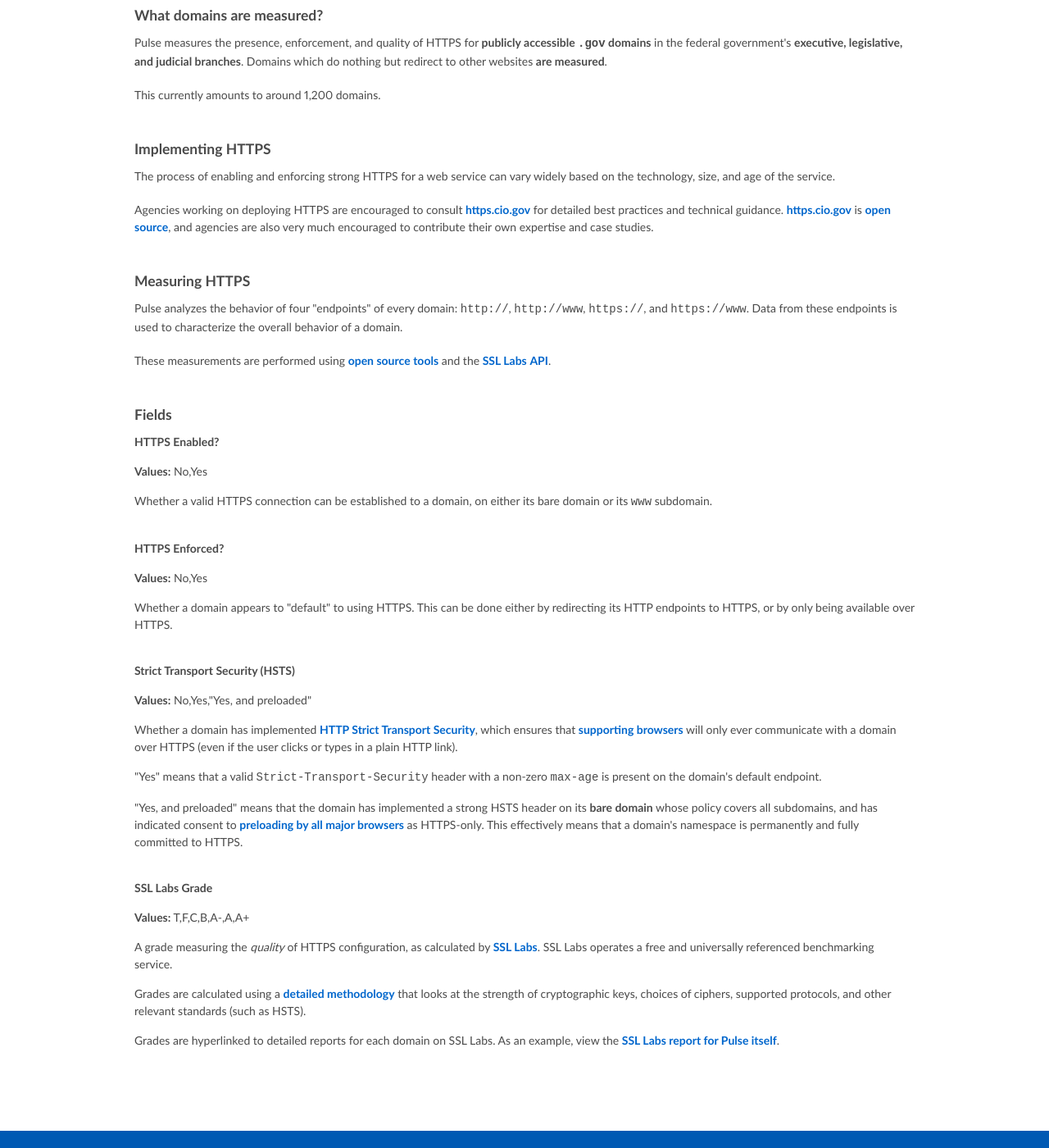
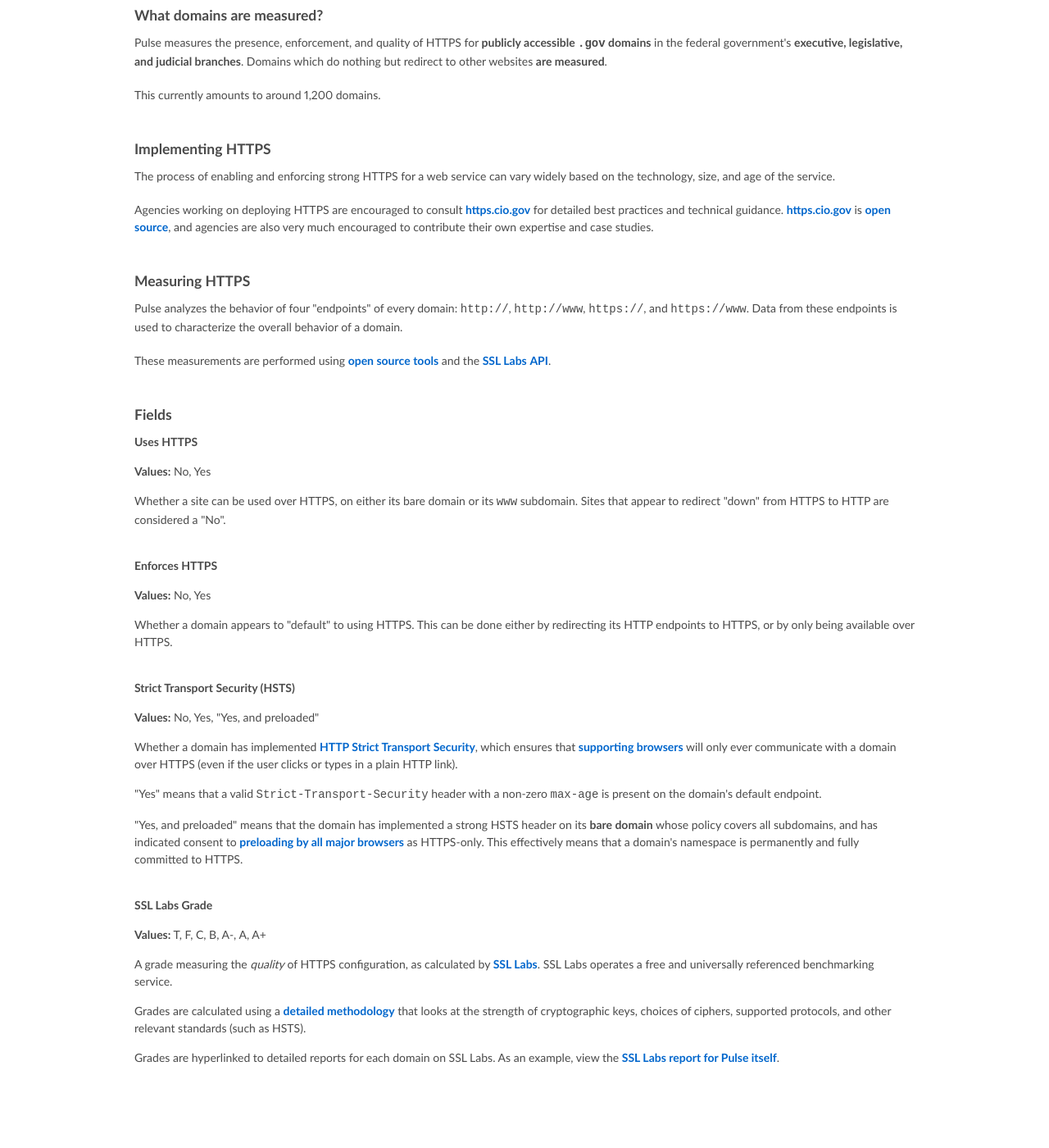
Before and after one commit to 18F/pulse, a Jekyll site: the page built from pages/https/guide.html, in a window 1280 px wide and 1400 px high, scrolled down 658 px. Shown: the whole window at 82% size. Built offline with Jekyll 4.4.1, drawn with Linux system fonts in a browser that asks for light colours; Markdown is read by kramdown in place of the engine named in the settings; before the commit the page ends 2037 px from its top, so only the background shows below that.

Commit message:
revamp guidance language on HTTPS column to sync with changes

```diff
--- a/pages/https/guide.html
+++ b/pages/https/guide.html
@@ -69,20 +69,20 @@ description: "How federal government domains are doing at deploying HTTPS."
         <h3>Fields</h3>
 
         <ul>
-          <li><strong>HTTPS Enabled?</strong></li>
-          <li><strong>Values:</strong> No,Yes</li>
-          <li>Whether a valid HTTPS connection can be established to a domain, on either its bare domain or its <code>www</code> subdomain.</li>
+          <li><strong>Uses HTTPS</strong></li>
+          <li><strong>Values:</strong> No, Yes</li>
+          <li>Whether a site can be used over HTTPS, on either its bare domain or its <code>www</code> subdomain. Sites that appear to redirect "down" from HTTPS to HTTP are considered a "No".</li>
         </ul>
 
         <ul>
-          <li><strong>HTTPS Enforced?</strong></li>
-          <li><strong>Values:</strong> No,Yes</li>
+          <li><strong>Enforces HTTPS</strong></li>
+          <li><strong>Values:</strong> No, Yes</li>
           <li>Whether a domain appears to "default" to using HTTPS. This can be done either by redirecting its HTTP endpoints to HTTPS, or by only being available over HTTPS.</li>
         </ul>
 
         <ul>
           <li><strong>Strict Transport Security (HSTS)</strong></li>
-          <li><strong>Values:</strong> No,Yes,"Yes, and preloaded"</li>
+          <li><strong>Values:</strong> No, Yes, "Yes, and preloaded"</li>
           <li>Whether a domain has implemented <a href="https://https.cio.gov/hsts/">HTTP Strict Transport Security</a>, which ensures that <a href="http://caniuse.com/#search=hsts">supporting browsers</a> will only ever communicate with a domain over HTTPS (even if the user clicks or types in a plain HTTP link).</li>
           <li>"Yes" means that a valid <code>Strict-Transport-Security</code> header with a non-zero <code>max-age</code> is present on the domain's default endpoint.</li>
           <li>"Yes, and preloaded" means that the domain has implemented a strong HSTS header on its <strong>bare domain</strong> whose policy covers all subdomains, and has indicated consent to <a href="https://hstspreload.appspot.com">preloading by all major browsers</a> as HTTPS-only. This effectively means that a domain's namespace is permanently and fully committed to HTTPS.</li>
@@ -90,7 +90,7 @@ description: "How federal government domains are doing at deploying HTTPS."
 
         <ul>
           <li><strong>SSL Labs Grade</strong></li>
-          <li><strong>Values:</strong> T,F,C,B,A-,A,A+</li>
+          <li><strong>Values:</strong> T, F, C, B, A-, A, A+</li>
           <li>A grade measuring the <em>quality</em> of HTTPS configuration, as calculated by <a href="https://www.ssllabs.com">SSL Labs</a>. SSL Labs operates a free and universally referenced benchmarking service.</li>
           <li>Grades are calculated using a <a href="https://www.ssllabs.com/downloads/SSL_Server_Rating_Guide.pdf">detailed methodology</a> that looks at the strength of cryptographic keys, choices of ciphers, supported protocols, and other relevant standards (such as HSTS).</li>
           <li>Grades are hyperlinked to detailed reports for each domain on SSL Labs. As an example, view the <a href="https://www.ssllabs.com/ssltest/analyze.html?d=pulse.cio.gov">SSL Labs report for Pulse itself</a>.</li>
```
